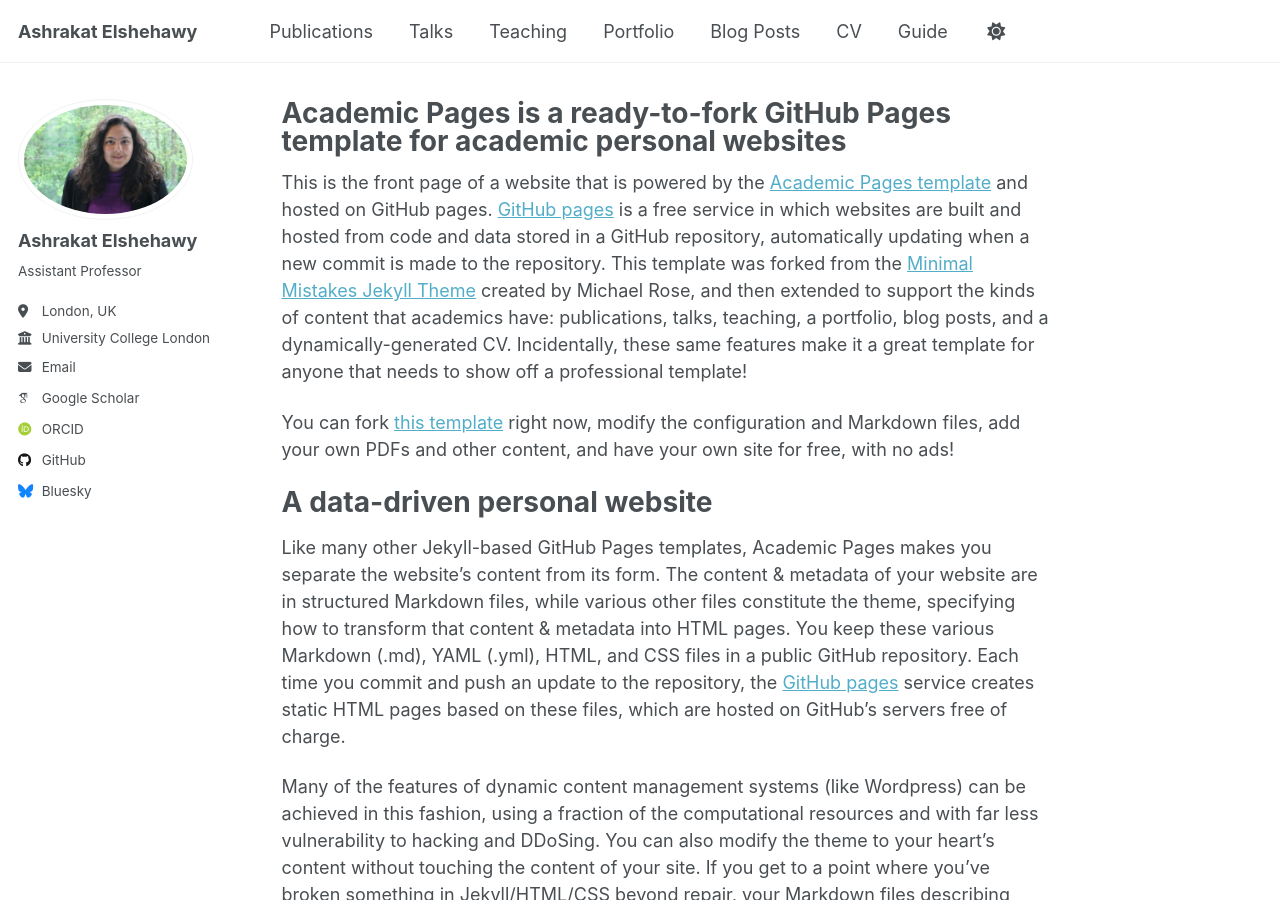
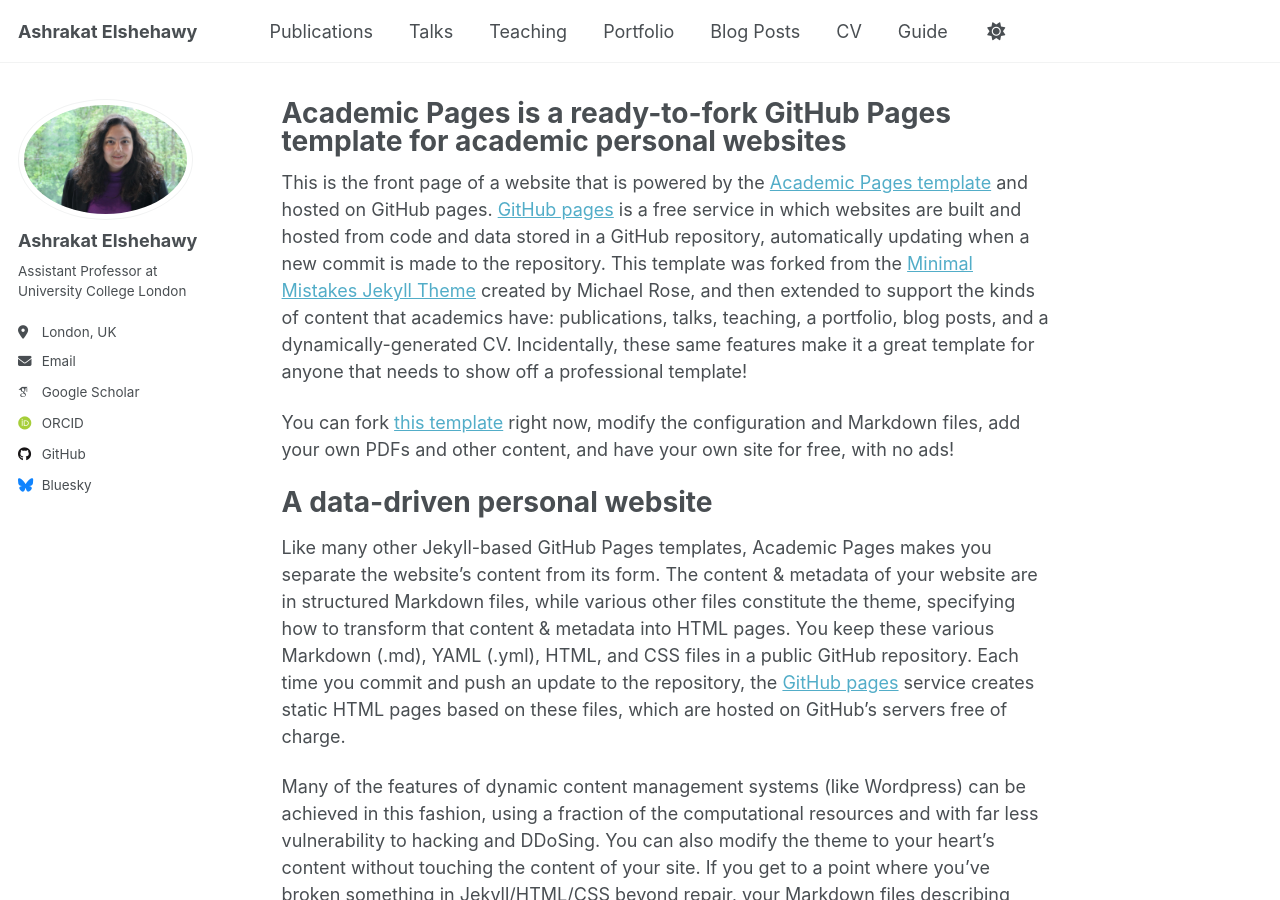
Before and after one commit to aelshehawy/aelshehawy.github.io, a Jekyll site: the page built from _pages/about.md, in a window 1280 px wide and 900 px high. Built offline with Jekyll 4.4.1, drawn with Linux system fonts in a browser that asks for light colours; some web fonts are replaced; a script that is not in the unit is left out.

```diff
--- a/_config.yml
+++ b/_config.yml
@@ -26,9 +26,9 @@ author:
   avatar           : "Elshehawy_headshot.jpeg"
   name             : "Ashrakat Elshehawy"
   pronouns         : # example: "she/her"
-  bio              : "Assistant Professor"
+  bio              : "Assistant Professor at University College London"
   location         : "London, UK"
-  employer         : "University College London"
+  employer         : #"University College London"
   uri              : # URL
   email            : "a.elshehawy@ucl.ac.uk"
 
```
